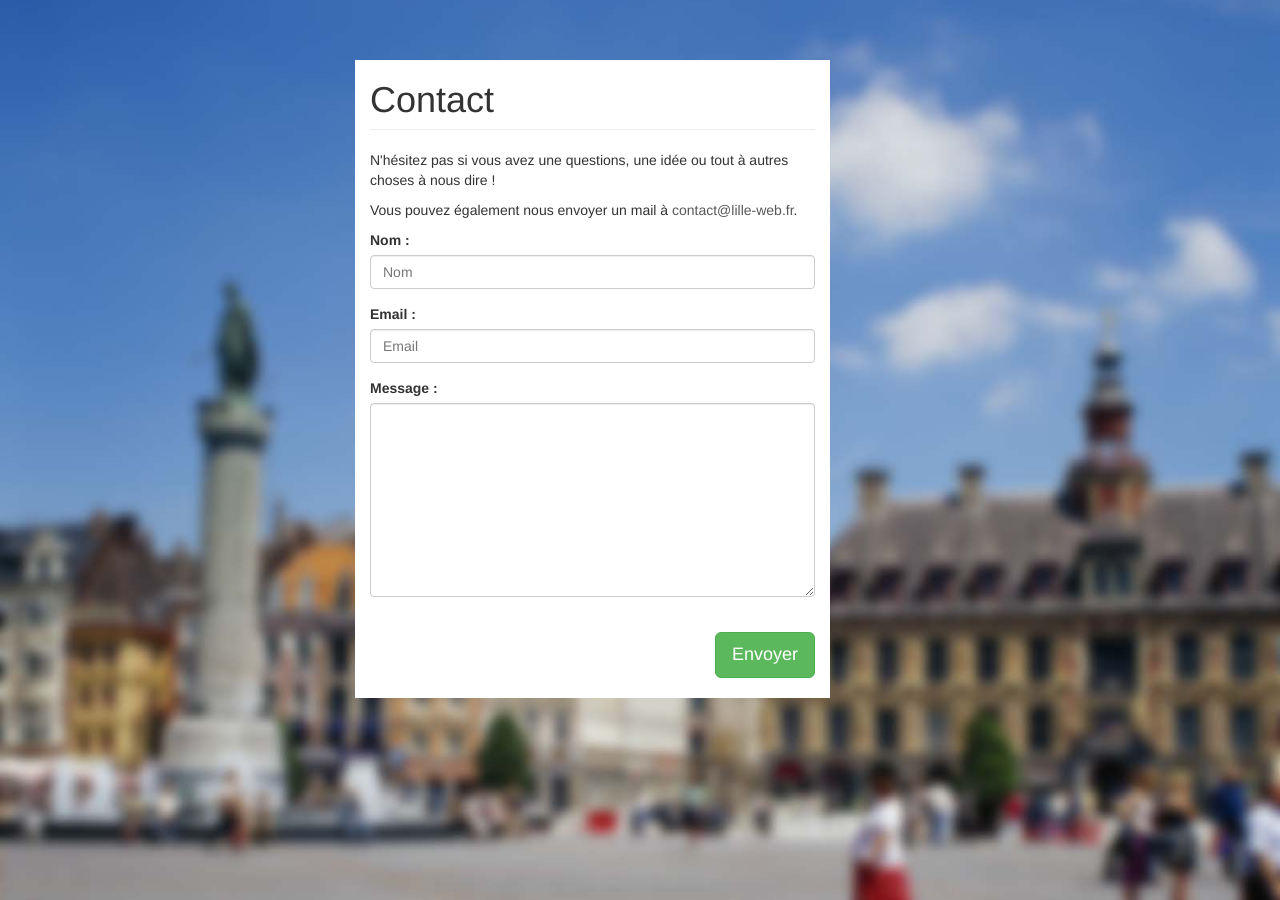
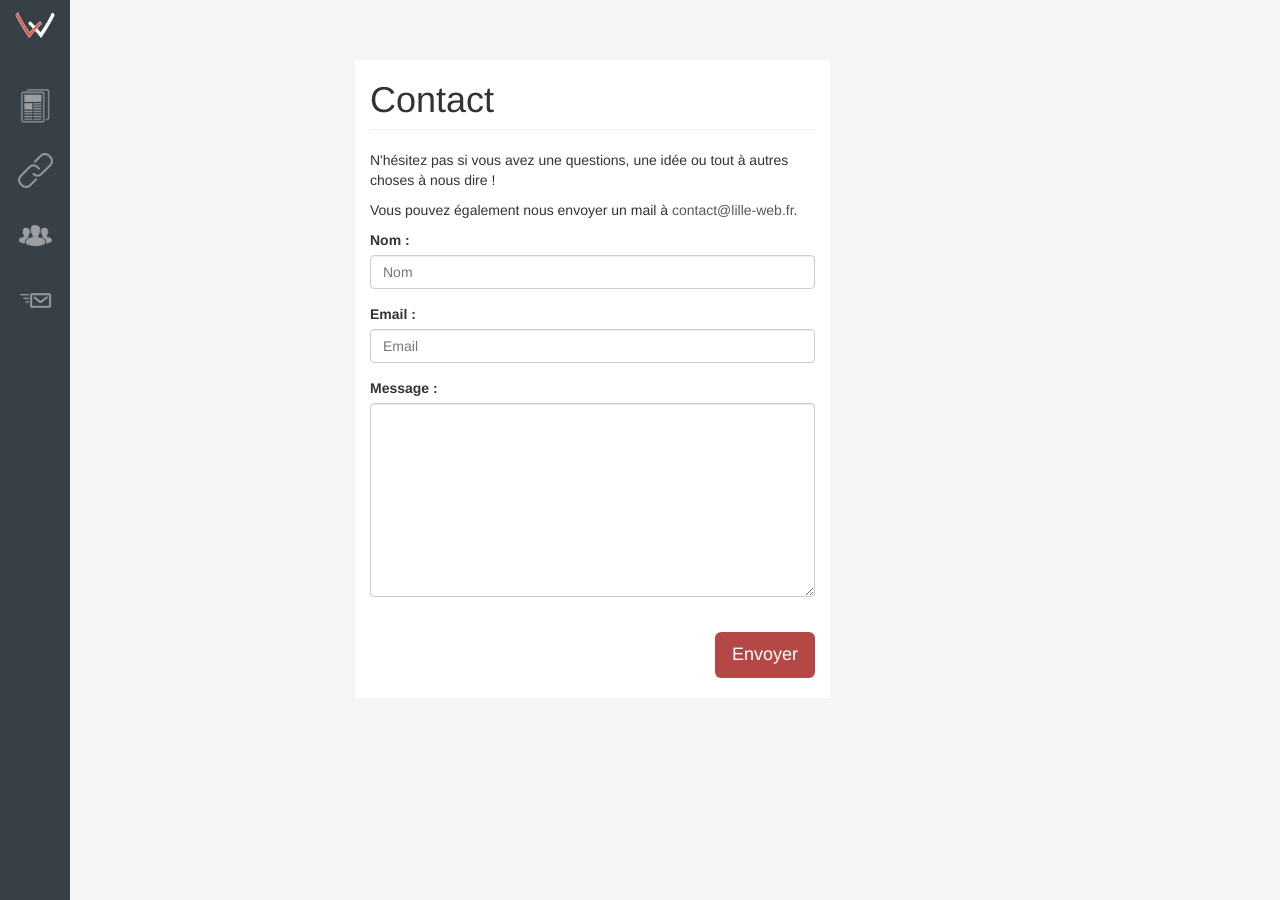
Before and after one commit to Lille-Web/lilleweb.fr, a Jekyll site: the page contact/index.html, which Jekyll copies as it is, in a window 1280 px wide. Built offline with Jekyll 4.4.1, drawn with Linux system fonts in a browser that asks for light colours.

Commit message:
Update contact style

```diff
--- a/_sass/contact.scss
+++ b/_sass/contact.scss
@@ -1,14 +1,9 @@
 #contact{
-  background-image: url(../../src/img/lille-grand-place-color.jpg);
-  background-size: cover;
-  background-repeat: no-repeat;
-  background-position: center center;
-  position : fixed;
   width : 100%;
   height : 100%;
   top : 0px;
   left : 0px;
-
+  background-color : rgba(245, 245, 245, 1);
   .page-header {
     margin-top: 5px;
 
--- a/articles/index.html
+++ b/articles/index.html
@@ -42,7 +42,7 @@ layout: default
     {% endif %}
 
   </div>
-  <div id="option" class="col-md-2 hidden-xs">
+  <div id="option" class="col-md-2 hidden-xs-block">
     <a href="proposer"><button class="btn btn-event"> Proposer un article </button></a>
     <!-- <h3> Recherche </h3>
     <input type="text" class="form-control search" placeholder="Recherche">
--- a/contact/index.html
+++ b/contact/index.html
@@ -1,6 +1,3 @@
----
-layout: default
----
 <html>
   <head>
     <link href='http://fonts.googleapis.com/css?family=Roboto:400,300,500,700,900' rel='stylesheet' type='text/css'>
@@ -11,10 +8,24 @@ layout: default
     <script src="../js/send-mail.js"></script>
   </head>
   <body>
+    <header class="side">
+      <nav>
+       <ul>
+         <li class="index"> <a href="/"> <img src="/src/img/Logo/Solo/solo-sans-fond.png"> </a> </li>
+         <li title="Articles"> <a href="/articles"><img src="/src/img/pictos/articles.png" alt="Articles" > </a> </li>
+         <li title="Ressources"> <a href="/ressources"><img src="/src/img/pictos/ressources.png" alt="Ressources" >  </a> </li>
+         <li title="Team"> <a href="/team"> <img src="/src/img/pictos/team.png"> </a> </li>
+         <li title="Contact"> <a href="/contact"><img src="/src/img/pictos/contact.png" alt="Contact" > </a> </li>
+       </ul>
+       <!--<a href="#login" > <img src="/src/img/pictos/logout.png"> </a>-->
+     </nav>
+    </header>
+
+
     <div id="contact">
       <div class="container">
-        <div class="content col-md-5 col-md-offset-3">
-          <div class="col-md-12">
+        <div class="content col-md-5 col-md-offset-3 col-xs-8 col-xs-offset-2">
+          <div class="col-md-12 ">
             <div class="alert alert-success hidden">Message envoyé !</div>
             <div class="page-header">
                 <h1>Contact</h1>
@@ -39,7 +50,7 @@ layout: default
                 <textarea rows="9" class="form-control" id="message"></textarea>
               </div>
 
-              <button type="submit" class="btn btn-success btn-lg">Envoyer</button>
+              <button type="submit" class="btn btn-event btn-lg">Envoyer</button>
             </form>
           </div>
         </div>
```
